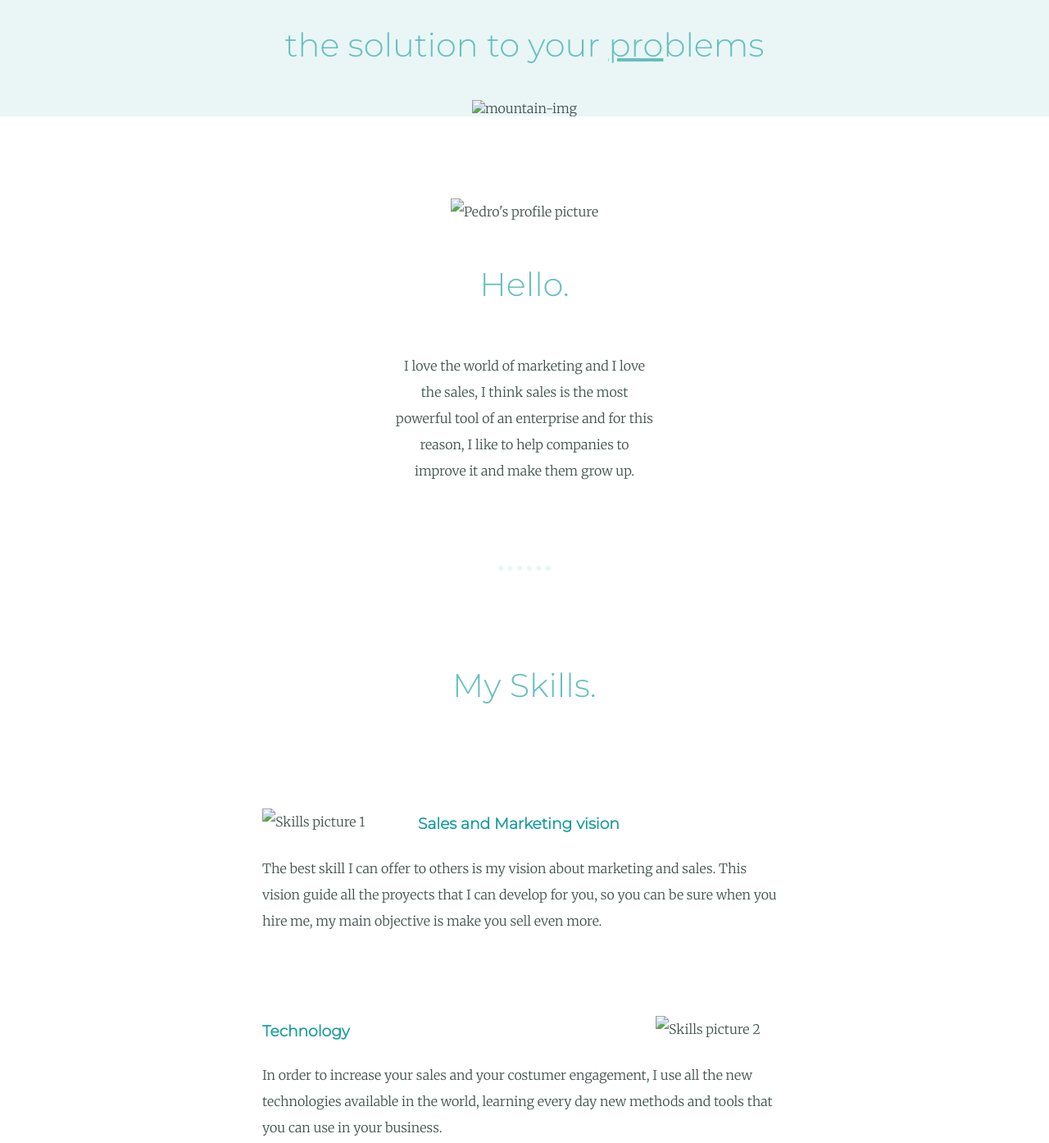
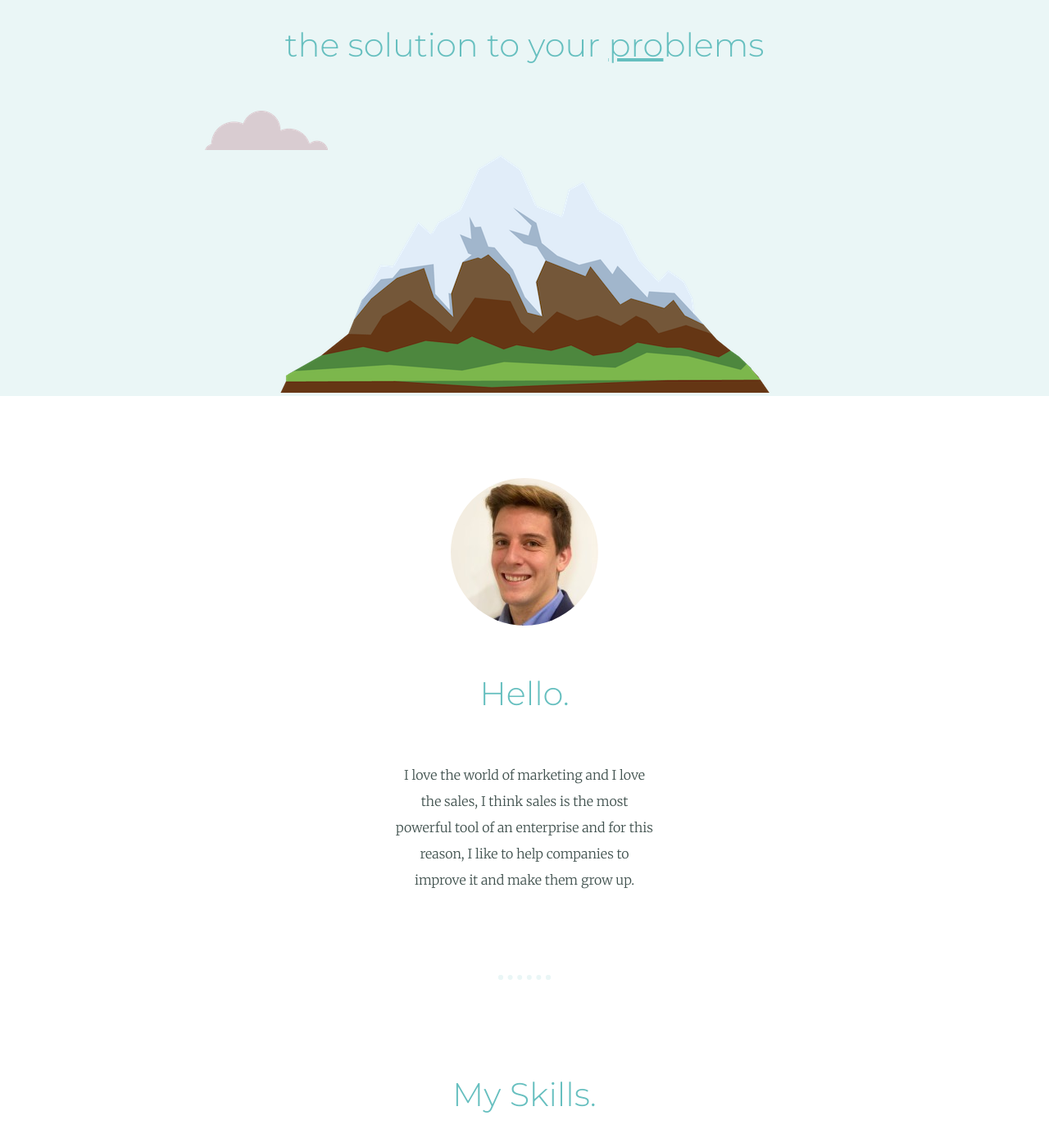
Before and after one commit to Raiden-3577/My-Personal-Site, a plain HTML site: page index.html in a window 1280 px wide. Shown: the part 325-1719 px from the top of the page at 82% size. Drawn offline with Linux system fonts and the light colour scheme.

Commit message:
Update index.html

```diff
--- a/index.html
+++ b/index.html
@@ -9,15 +9,15 @@
   </head>
   <body>
     <div class="top-container">
-      <img class="top-cloud"src="images/cloud.png" alt="cloud-img">
+      <img class="top-cloud"src="cloud.png" alt="cloud-img">
       <h1>I'm Pedro</h1>
       <h2>the solution to your <span class="pro">pro</span>blems</h2>
-      <img class="bottom-cloud" src="images/cloud.png" alt="cloud-img">
-      <img src="images/mountain.png" alt="mountain-img">
+      <img class="bottom-cloud" src="cloud.png" alt="cloud-img">
+      <img src="mountain.png" alt="mountain-img">
     </div>
     <div class="middle-container">
       <div class="profile">
-        <img src="Images/foto perfil.png" alt="Pedro's profile picture">
+        <img src="foto perfil.png" alt="Pedro's profile picture">
         <h2>Hello.</h2>
         <p class="intro">I love the world of marketing and I love the sales, I think sales is the most powerful tool of an enterprise and for this reason, I like to help companies to improve it and make them grow up. </p>
       </div>
@@ -25,12 +25,12 @@
       <div class="skills">
         <h2>My Skills.</h2>
         <div class="skill-row">
-          <img class="skills-1" src="Images/Cool image.png" alt="Skills picture 1">
+          <img class="skills-1" src="Cool image.png" alt="Skills picture 1">
           <h3>Sales and Marketing vision</h3>
           <p>The best skill I can offer to others is my vision about marketing and sales. This vision guide all the proyects that I can develop for you, so you can be sure when you hire me, my main objective is make you sell even more.</p>
         </div>
         <div class="skill-row">
-          <img class="skills-2" src="Images/computer.png" alt="Skills picture 2">
+          <img class="skills-2" src="computer.png" alt="Skills picture 2">
           <h3>Technology</h3>
           <p>In order to increase your sales and your costumer engagement, I use all the new technologies available in the world, learning every day new methods and tools that you can use in your business.</p>
         </div>
```
